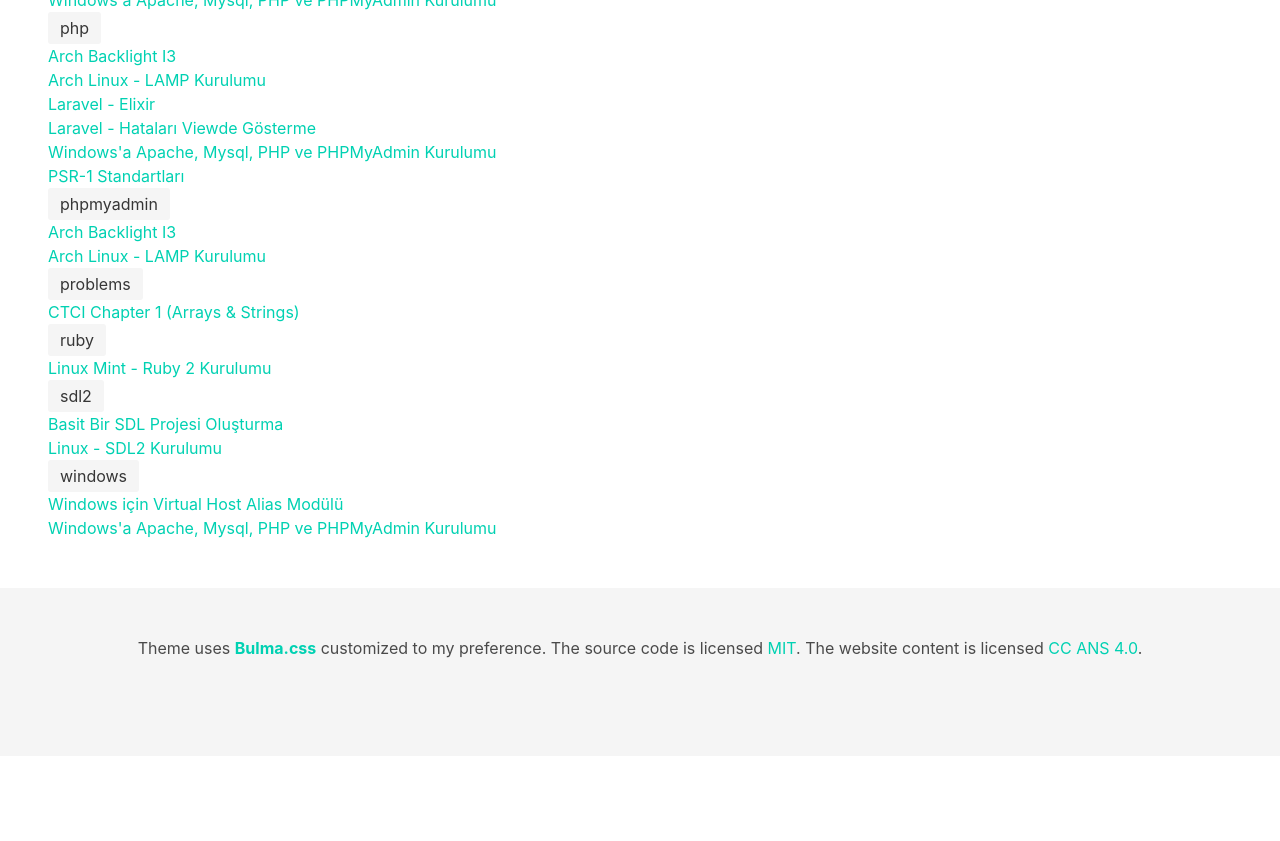
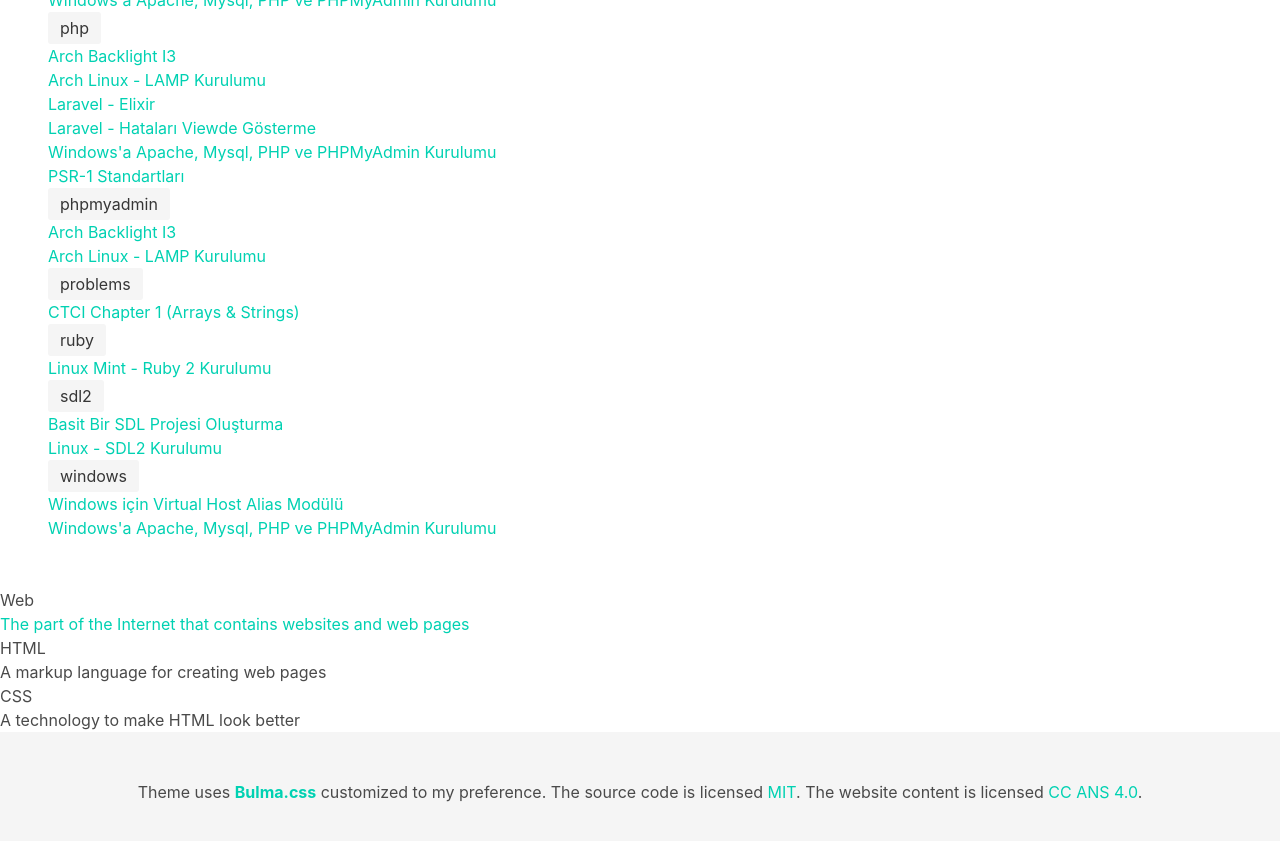
Before and after one commit to saravanaram/saravanaram.github.io, a Jekyll site: the page built from archives.html, in a window 1280 px wide and 900 px high, scrolled down 1800 px. Shown: the top 841 px of the window. Built offline with Jekyll 4.4.1, drawn with Linux system fonts in a browser that asks for light colours; before the commit the page ends 2556 px from its top, so only the background shows below that.

Commit message:
Update archives.html

```diff
--- a/archives.html
+++ b/archives.html
@@ -75,3 +75,11 @@ permalink: archives.html
     </div>
         </aside>
 </section>
+<dl>
+    <dt>Web</dt>
+    <dd> <a href="">The part of the Internet that contains websites and web pages</a></dd>
+    <dt>HTML</dt>
+    <dd>A markup language for creating web pages</dd>
+    <dt>CSS</dt>
+    <dd>A technology to make HTML look better</dd>
+  </dl>
```
